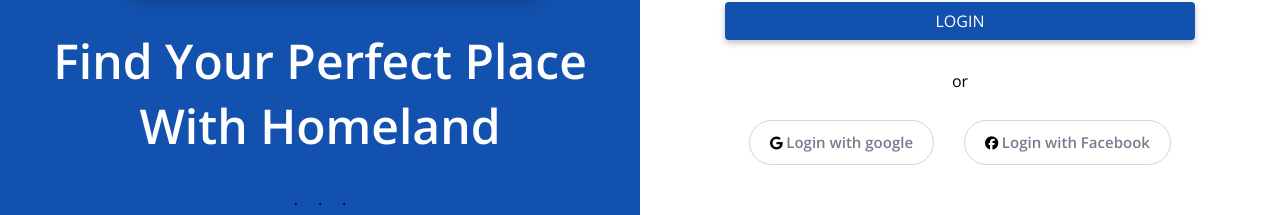
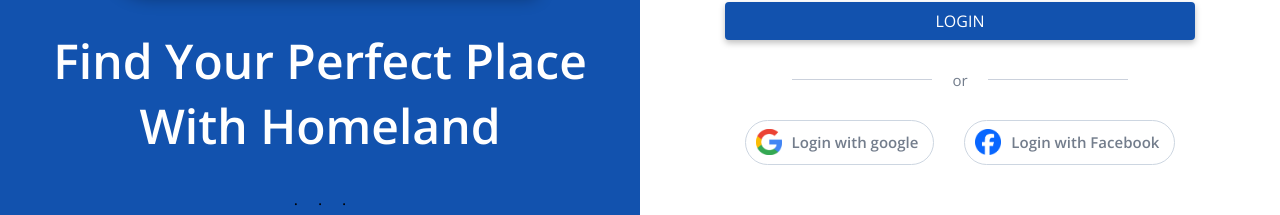
Before and after one commit to DevsRide/real-estate-app, a plain HTML site: page pages/homepage.html in a window 1280 px wide. Shown: the part 576-791 px from the top of the page. Drawn offline with nearby package versions, Linux system fonts and the light colour scheme.

Commit message:
style: change buttons logo and add horizontal line

```diff
--- a/pages/homepage.html
+++ b/pages/homepage.html
@@ -66,18 +66,20 @@
           <button>LOGIN</button>
         </div>
         <div class="or">
+          <div class="custom-line"></div>
           <span>or</span>
+          <div class="custom-line"></div>
         </div>
         <div class="sso-login">
           <button>
             <div>
-              <i class="fa-brands fa-google"></i>
+              <img src="../images/googlelogo.png" alt="" />
               <span>Login with google</span>
             </div>
           </button>
           <button>
             <div>
-              <i class="fa-brands fa-facebook"></i>
+              <img src="../images/facebooklogo.png" alt="" />
               <span>Login with Facebook</span>
             </div>
           </button>
--- a/style/style.css
+++ b/style/style.css
@@ -186,8 +186,23 @@
 
 /* or */
 .or {
+  display: flex;
+  justify-content: center;
+  align-items: center;
+  gap: 20px;
   height: 20px;
   margin-bottom: 30px;
+}
+
+.custom-line {
+  background-color: #cbd1dc;
+  width: 140px;
+  height: 1px; /* Altura da linha */
+}
+
+.or span {
+  font-size: 15px;
+  color: #737d8c;
 }
 
 /* sso-login */
@@ -201,10 +216,21 @@
   height: 45px;
   border-radius: 45px;
   border: 1px solid #cdd6e1;
-  padding: 7.5px 20px 7.5px 20px;
+  padding: 7.5px 15px 7.5px 10px;
   background-color: transparent;
+  cursor: pointer;
+}
 
-  cursor: pointer;
+.sso-login button div {
+  display: flex;
+  gap: 10px;
+  justify-content: space-between;
+  align-items: center;
+}
+
+.sso-login button img {
+  width: 26px;
+  height: 26px;
 }
 
 .sso-login span {
```
Also changed, not shown: images/facebooklogo.png (added), images/googlelogo.png (added).
